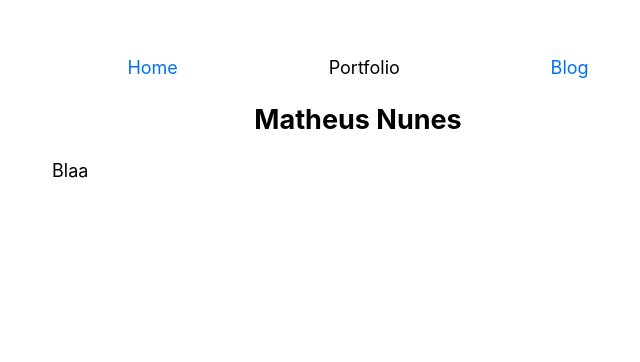
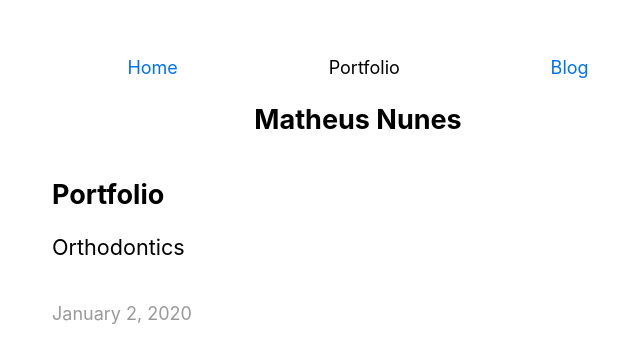
Before and after one commit to AlNuN/nextjs-blog, a Next.js app: page /portfolio in a window 1280 px wide. Shown: the top 362 px of the page, without its empty margins (282-922 px from the left). Built offline with nearby package versions, Linux system fonts and the light colour scheme.

Commit message:
added folder portfolio to submit my projects and logic to show them at pages/portfolio.js

```diff
--- a/pages/portfolio.js
+++ b/pages/portfolio.js
@@ -1,9 +1,36 @@
 import Layout from "../components/Layout";
+import { getSortedPostsData } from '../lib/posts';
+import Date from '../components/date';
+import {
+  HeadingLG, HeadingMdPadding, Ul, Li, LightDate,
+} from './style';
 
-export default function Portfolio() {
+export async function getStaticProps() {
+  const allCardsData = getSortedPostsData('portfolio');
+  return {
+    props: {
+      allCardsData,
+    },
+  };
+}
+
+export default function Portfolio({allCardsData}) {
   return (
     <Layout page="portfolio">
-      Blaa
+      <HeadingMdPadding>
+        <HeadingLG>Portfolio</HeadingLG>
+        <Ul>
+          {allCardsData.map(({ id, date, title }) => (
+            <Li key={id}>
+                <div>{title}</div>
+              <br />
+              <LightDate as="small">
+                <Date dateString={date} />
+              </LightDate>
+            </Li>
+          ))}
+        </Ul>
+      </HeadingMdPadding>
     </Layout>
   );
 }
--- /dev/null
+++ b/portfolio/product-control.md
@@ -0,0 +1,6 @@
+---
+title: 'Orthodontics'
+date: '2020-01-02'
+---
+
+Aaasfsfjslalkj
```
